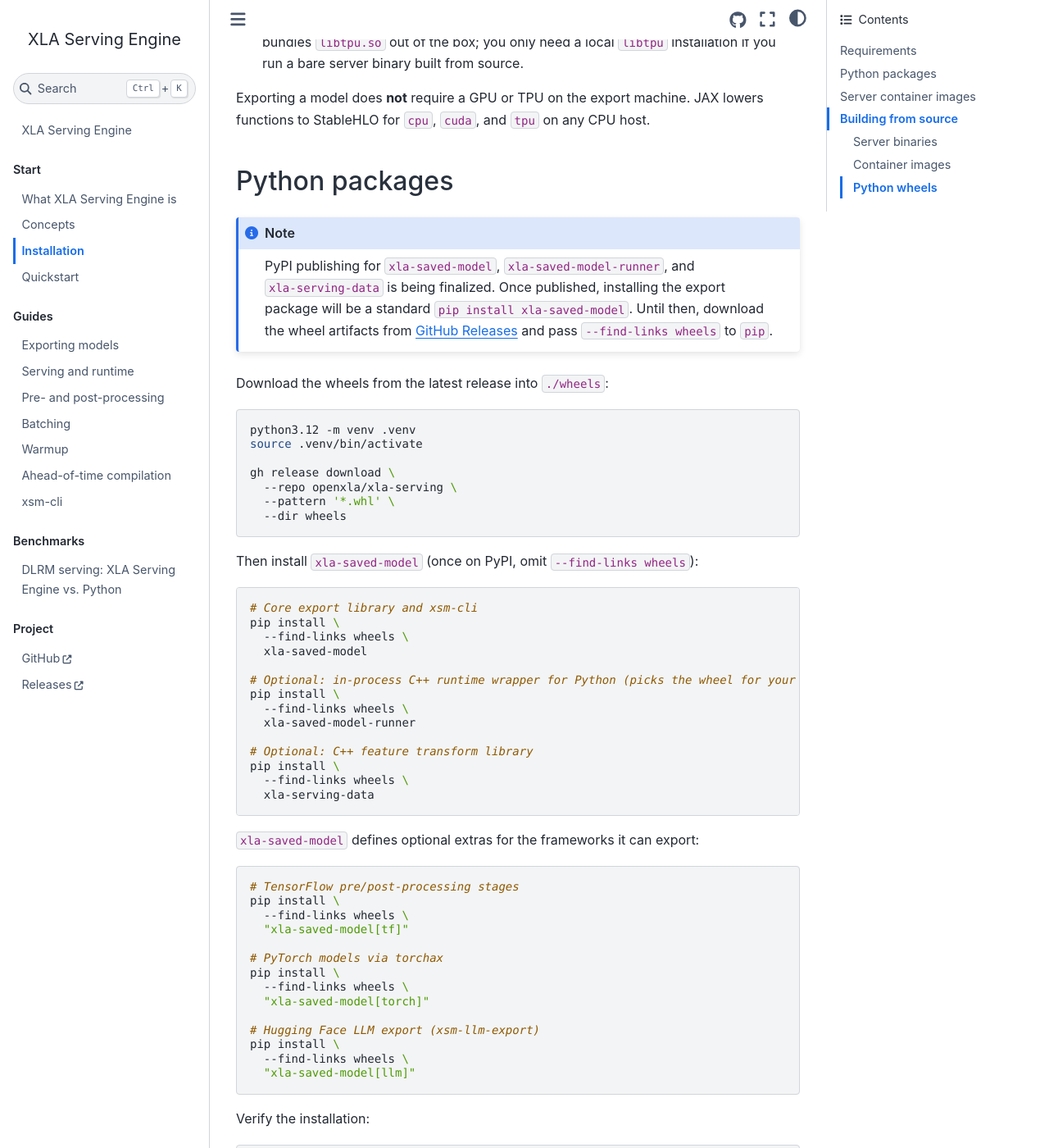
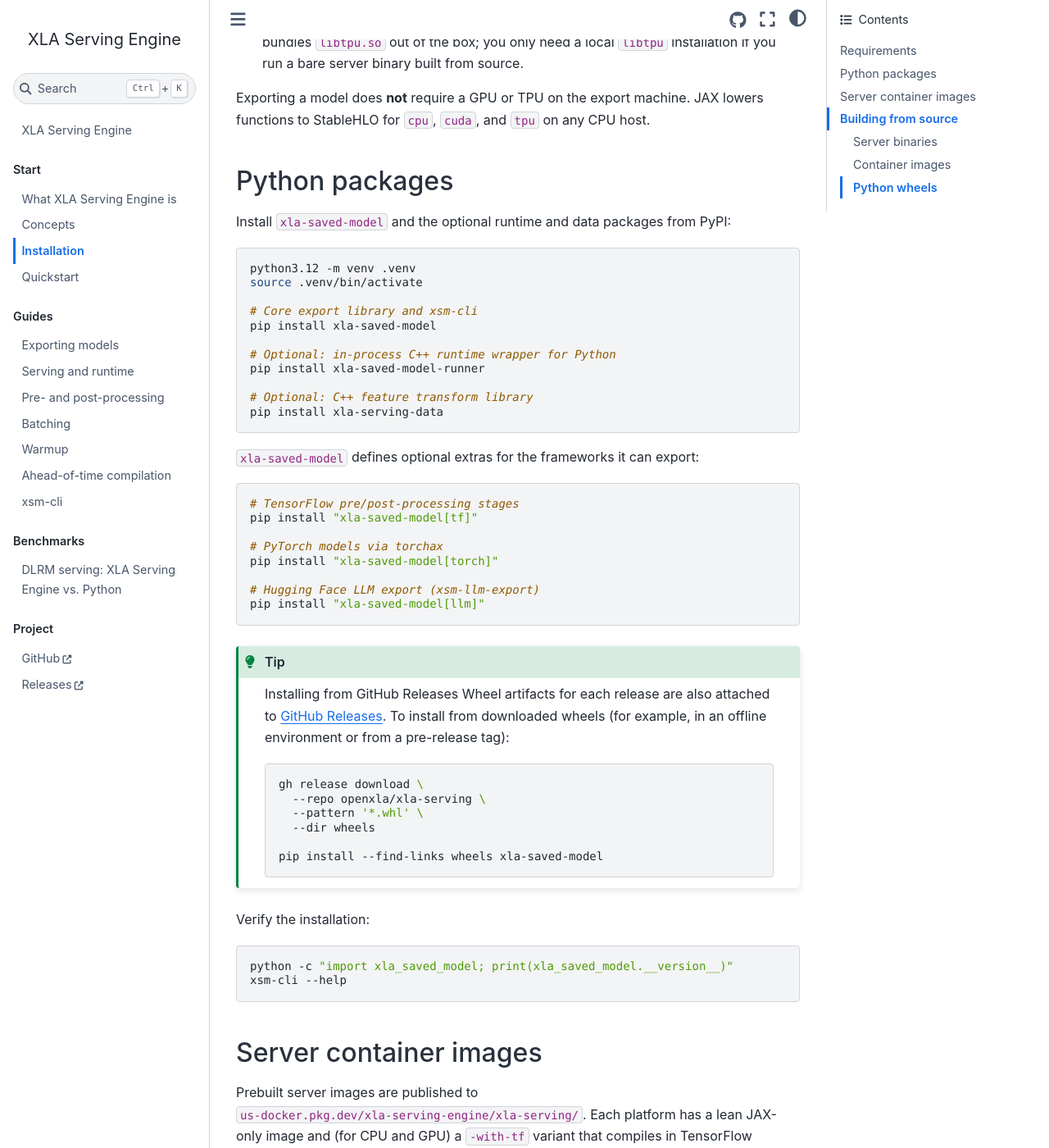
Before and after one commit to openxla/xla-serving, a Sphinx documentation site: the page built from docs/installation.md, in a window 1280 px wide and 1400 px high, scrolled down 1199 px. Shown: the whole window at 82% size. Built offline with Sphinx 7.4.7 and the Sphinx Book theme 1.1.4, drawn with Linux system fonts in a browser that asks for light colours.

Commit message:
Update documentation and benchmark guides to install packages from PyPI.
PiperOrigin-RevId: 1012490111

````diff
--- a/docs/installation.md
+++ b/docs/installation.md
@@ -30,63 +30,50 @@ lowers functions to StableHLO for `cpu`, `cuda`, and `tpu` on any CPU host.
 
 ## Python packages
 
-:::{note}
-PyPI publishing for `xla-saved-model`, `xla-saved-model-runner`, and
-`xla-serving-data` is being finalized. Once published, installing the export
-package will be a standard `pip install xla-saved-model`. Until then, download
-the wheel artifacts from [GitHub Releases](https://github.com/openxla/xla-serving/releases)
-and pass `--find-links wheels` to `pip`.
-:::
-
-Download the wheels from the latest release into `./wheels`:
+Install `xla-saved-model` and the optional runtime and data packages from PyPI:
 
 ```bash
 python3.12 -m venv .venv
 source .venv/bin/activate
 
-gh release download \
-  --repo openxla/xla-serving \
-  --pattern '*.whl' \
-  --dir wheels
-```
+# Core export library and xsm-cli
+pip install xla-saved-model
 
-Then install `xla-saved-model` (once on PyPI, omit `--find-links wheels`):
-
-```bash
-# Core export library and xsm-cli
-pip install \
-  --find-links wheels \
-  xla-saved-model
-
-# Optional: in-process C++ runtime wrapper for Python (picks the wheel for your Python version)
-pip install \
-  --find-links wheels \
-  xla-saved-model-runner
+# Optional: in-process C++ runtime wrapper for Python
+pip install xla-saved-model-runner
 
 # Optional: C++ feature transform library
-pip install \
-  --find-links wheels \
-  xla-serving-data
+pip install xla-serving-data
 ```
 
 `xla-saved-model` defines optional extras for the frameworks it can export:
 
 ```bash
 # TensorFlow pre/post-processing stages
-pip install \
-  --find-links wheels \
-  "xla-saved-model[tf]"
+pip install "xla-saved-model[tf]"
 
 # PyTorch models via torchax
-pip install \
-  --find-links wheels \
-  "xla-saved-model[torch]"
+pip install "xla-saved-model[torch]"
 
 # Hugging Face LLM export (xsm-llm-export)
-pip install \
-  --find-links wheels \
-  "xla-saved-model[llm]"
+pip install "xla-saved-model[llm]"
 ```
+
+:::{tip} Installing from GitHub Releases
+Wheel artifacts for each release are also attached to
+[GitHub Releases](https://github.com/openxla/xla-serving/releases). To install
+from downloaded wheels (for example, in an offline environment or from a
+pre-release tag):
+
+```bash
+gh release download \
+  --repo openxla/xla-serving \
+  --pattern '*.whl' \
+  --dir wheels
+
+pip install --find-links wheels xla-saved-model
+```
+:::
 
 Verify the installation:
 
````
Also changed, not shown: README.md (+2 -11 lines), docs/benchmarks/dlrm_serving.md (+14 -29 lines), docs/index.md (+1 -1 lines), docs/quickstart.md (+4 -4 lines), examples/dlrm_benchmark/README.md, examples/llm/README.md, 2 other files.
